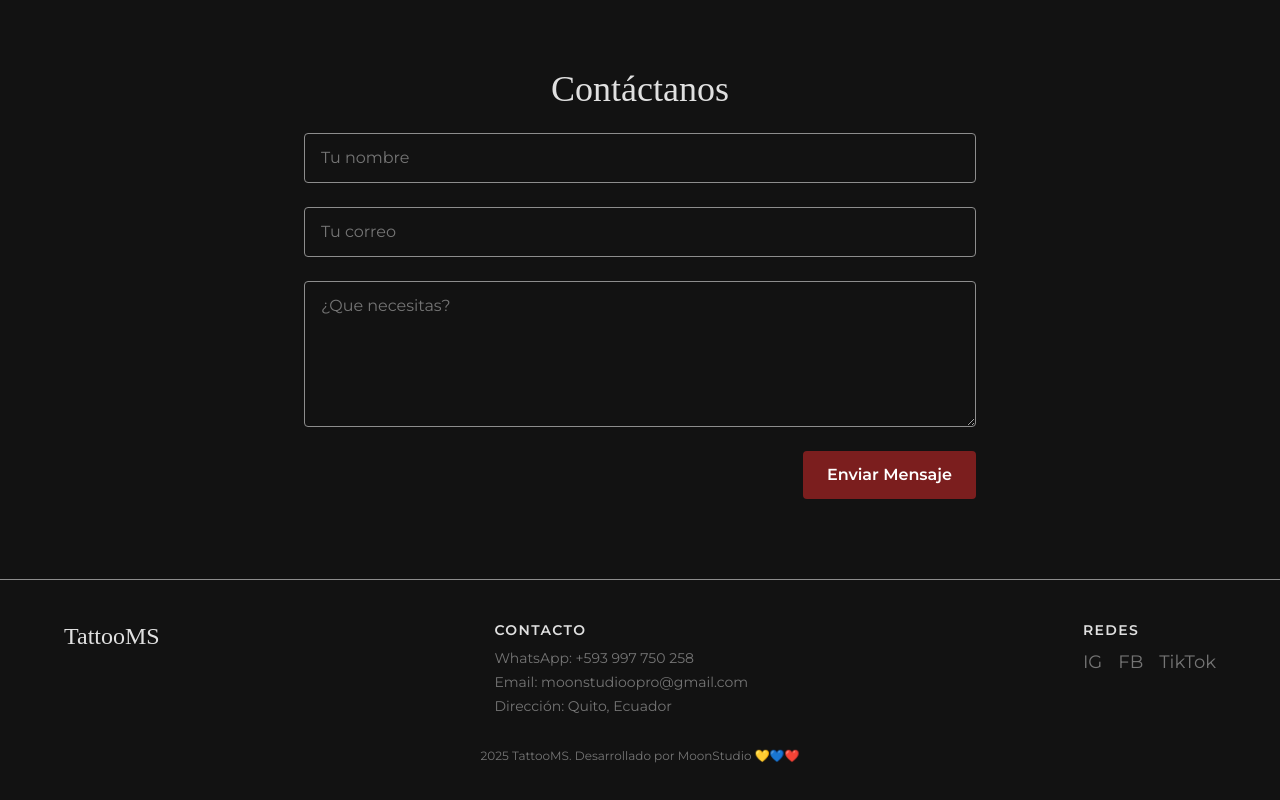
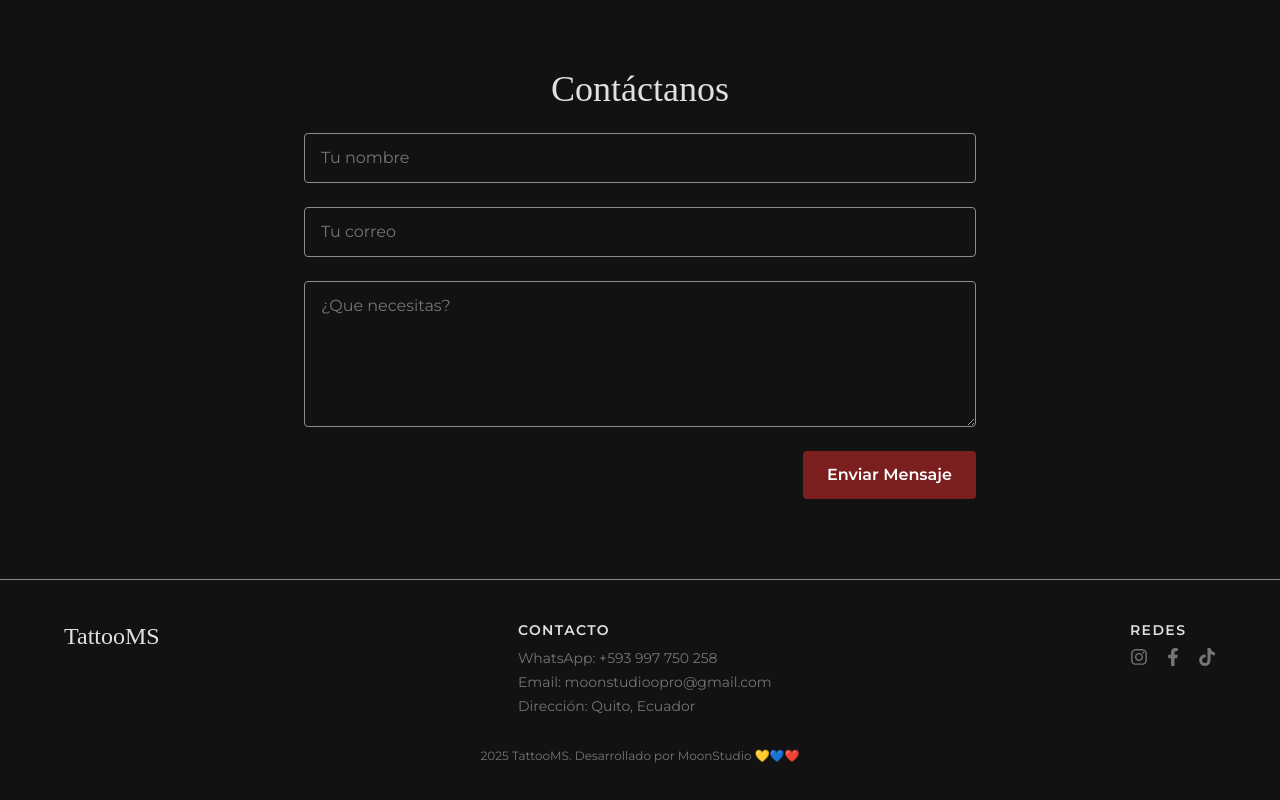
Before and after one commit to MarcoPozo/TattooMS, a React (Vite) app: page / in a window 1280 px wide. Shown: the part 3282-4082 px from the top of the page. Built offline with nearby package versions, Linux system fonts and the light colour scheme; a web font is replaced by a local one.

Commit message:
Se implementaron iconos en el apartado de redes sociales (footer)

```diff
--- a/src/components/Footer/Footer.jsx
+++ b/src/components/Footer/Footer.jsx
@@ -1,4 +1,5 @@
 import { motion } from "framer-motion";
+import { FaInstagram, FaFacebookF, FaTiktok } from "react-icons/fa";
 
 export default function Footer() {
   return (
@@ -27,17 +28,17 @@ export default function Footer() {
           <ul className="flex justify-center md:justify-start gap-4 text-lg">
             <li>
               <a href="#" className="hover:text-[var(--color-accent)] transition">
-                IG
+                <FaInstagram />
               </a>
             </li>
             <li>
               <a href="#" className="hover:text-[var(--color-accent)] transition">
-                FB
+                <FaFacebookF />
               </a>
             </li>
             <li>
               <a href="#" className="hover:text-[var(--color-accent)] transition">
-                TikTok
+                <FaTiktok />
               </a>
             </li>
           </ul>
```
